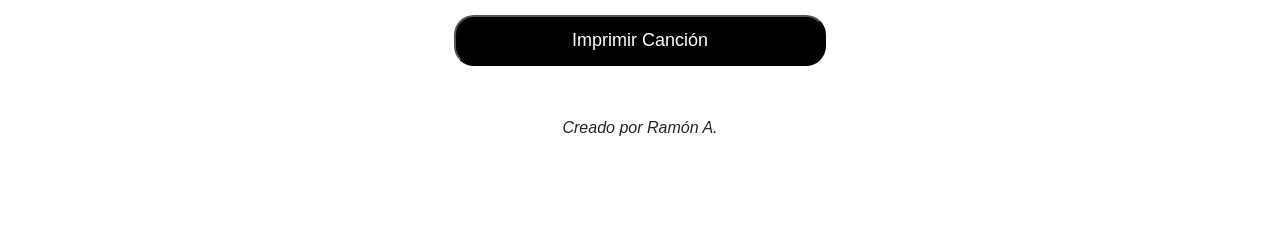
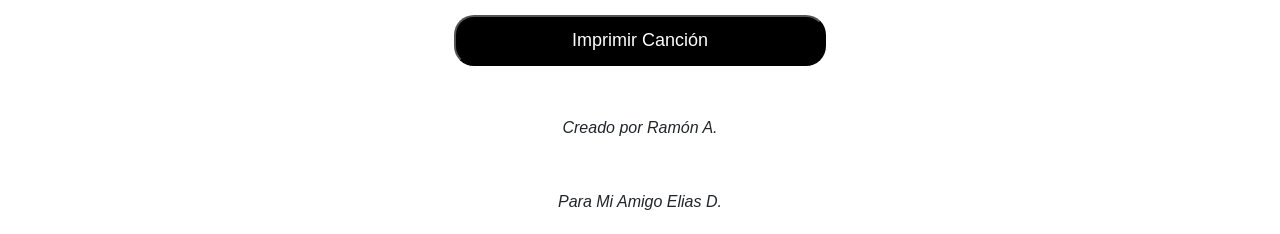
Before and after one commit to monchistrolis/Convertidor-de-Notas, a plain HTML site: page index.html in a window 1280 px wide. Shown: the part 571-805 px from the top of the page. Drawn offline with nearby package versions, Linux system fonts and the light colour scheme.

Commit message:
Update index.html

```diff
--- a/index.html
+++ b/index.html
@@ -158,6 +158,7 @@
 
             <!-- Texto creado por -->
             <div class="creado-por" id="creadoPor">Creado por Ramón A.</div>
+             <div class="creado-por" id="creadoPor">Para Mi Amigo Elias D.</div>
 
         </div>
     </div>
```
